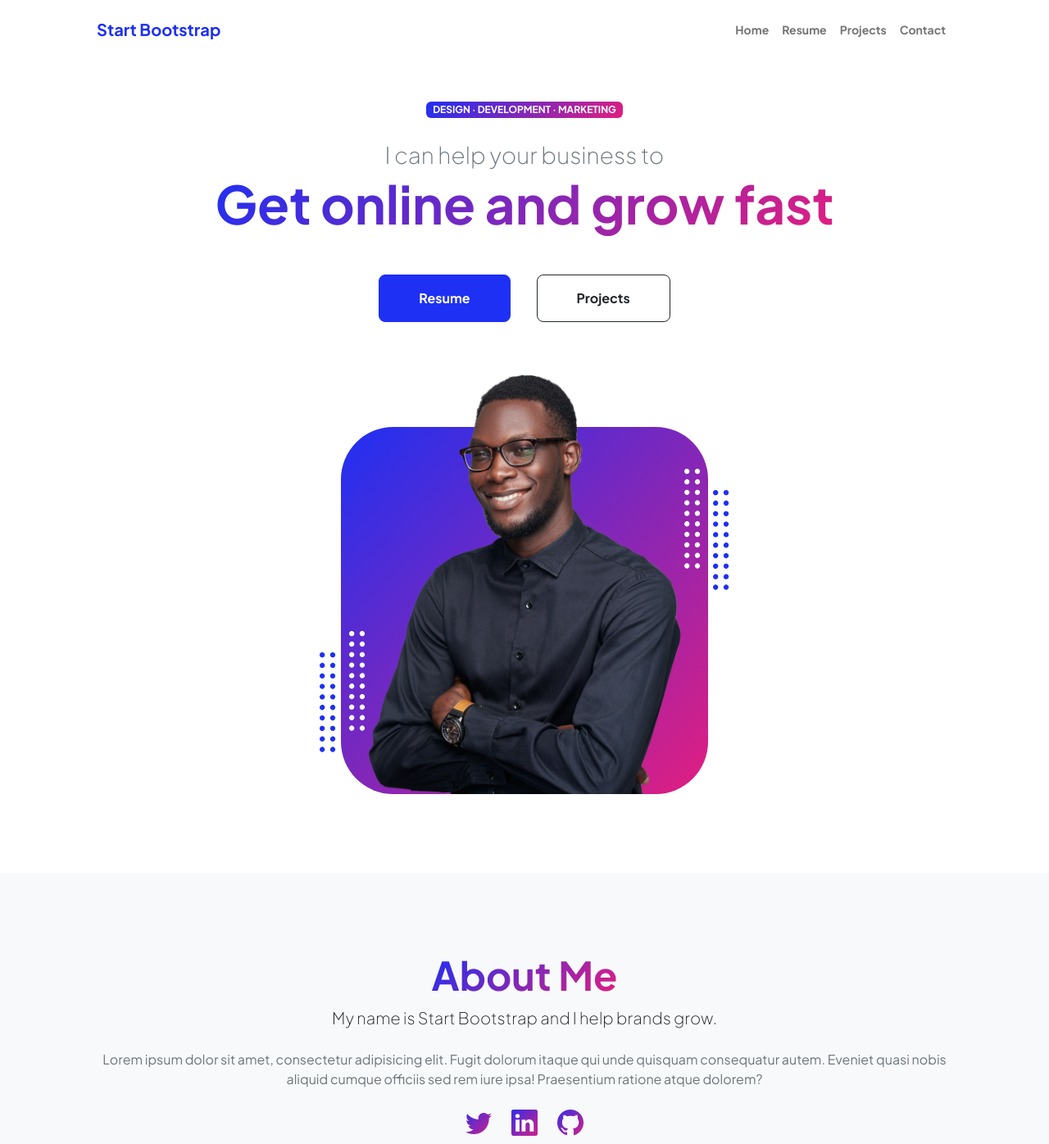
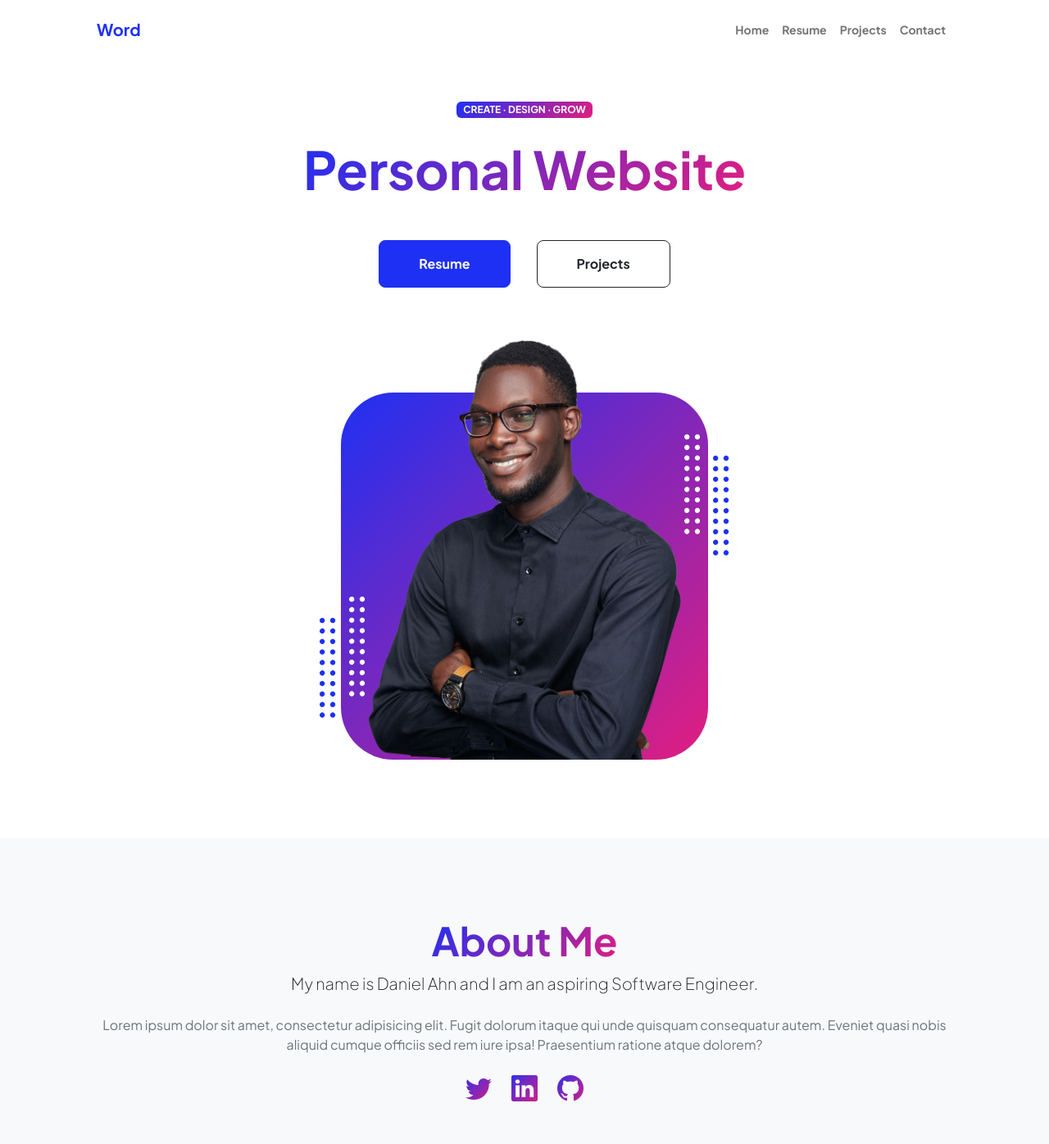
Before and after one commit to daniielahn/daniielahn.github.io, a plain HTML site: page index.html in a window 1280 px wide. Shown: the top 1396 px of the page at 82% size. Drawn offline with nearby package versions, Linux system fonts and the light colour scheme.

Commit message:
6/29 index.html update

```diff
--- a/index.html
+++ b/index.html
@@ -22,7 +22,7 @@
             <!-- Navigation-->
             <nav class="navbar navbar-expand-lg navbar-light bg-white py-3">
                 <div class="container px-5">
-                    <a class="navbar-brand" href="index.html"><span class="fw-bolder text-primary">Start Bootstrap</span></a>
+                    <a class="navbar-brand" href="index.html"><span class="fw-bolder text-primary">Word</span></a>
                     <button class="navbar-toggler" type="button" data-bs-toggle="collapse" data-bs-target="#navbarSupportedContent" aria-controls="navbarSupportedContent" aria-expanded="false" aria-label="Toggle navigation"><span class="navbar-toggler-icon"></span></button>
                     <div class="collapse navbar-collapse" id="navbarSupportedContent">
                         <ul class="navbar-nav ms-auto mb-2 mb-lg-0 small fw-bolder">
@@ -41,9 +41,8 @@
                         <div class="col-xxl-5">
                             <!-- Header text content-->
                             <div class="text-center text-xxl-start">
-                                <div class="badge bg-gradient-primary-to-secondary text-white mb-4"><div class="text-uppercase">Design &middot; Development &middot; Marketing</div></div>
-                                <div class="fs-3 fw-light text-muted">I can help your business to</div>
-                                <h1 class="display-3 fw-bolder mb-5"><span class="text-gradient d-inline">Get online and grow fast</span></h1>
+                                <div class="badge bg-gradient-primary-to-secondary text-white mb-4"><div class="text-uppercase">Create &middot; Design &middot; Grow</div></div>
+                                <h1 class="display-3 fw-bolder mb-5"><span class="text-gradient d-inline">Personal Website</span></h1>
                                 <div class="d-grid gap-3 d-sm-flex justify-content-sm-center justify-content-xxl-start mb-3">
                                     <a class="btn btn-primary btn-lg px-5 py-3 me-sm-3 fs-6 fw-bolder" href="resume.html">Resume</a>
                                     <a class="btn btn-outline-dark btn-lg px-5 py-3 fs-6 fw-bolder" href="projects.html">Projects</a>
@@ -182,7 +181,7 @@
                         <div class="col-xxl-8">
                             <div class="text-center my-5">
                                 <h2 class="display-5 fw-bolder"><span class="text-gradient d-inline">About Me</span></h2>
-                                <p class="lead fw-light mb-4">My name is Start Bootstrap and I help brands grow.</p>
+                                <p class="lead fw-light mb-4">My name is Daniel Ahn and I am an aspiring Software Engineer.</p>
                                 <p class="text-muted">Lorem ipsum dolor sit amet, consectetur adipisicing elit. Fugit dolorum itaque qui unde quisquam consequatur autem. Eveniet quasi nobis aliquid cumque officiis sed rem iure ipsa! Praesentium ratione atque dolorem?</p>
                                 <div class="d-flex justify-content-center fs-2 gap-4">
                                     <a class="text-gradient" href="#!"><i class="bi bi-twitter"></i></a>
```
